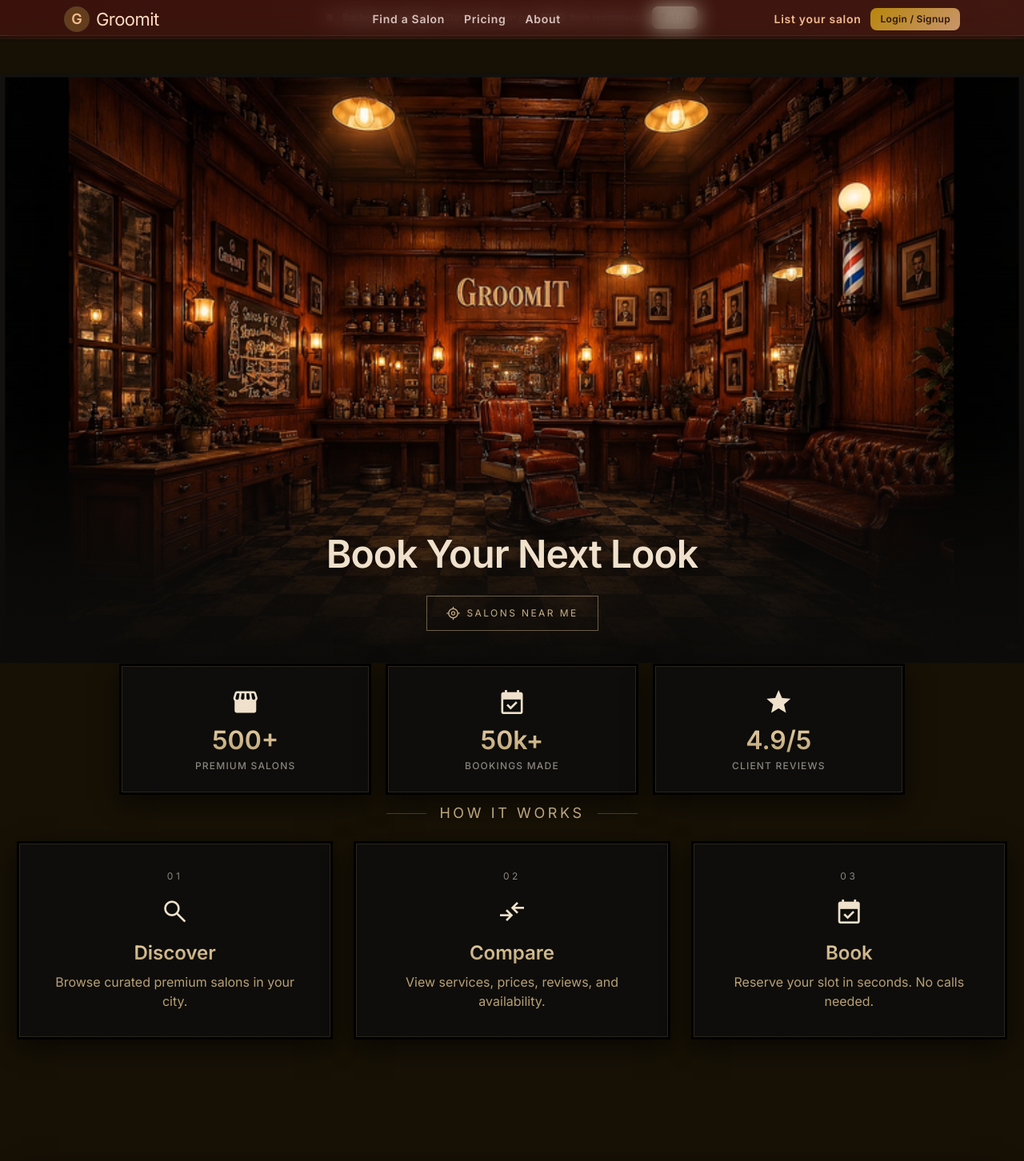
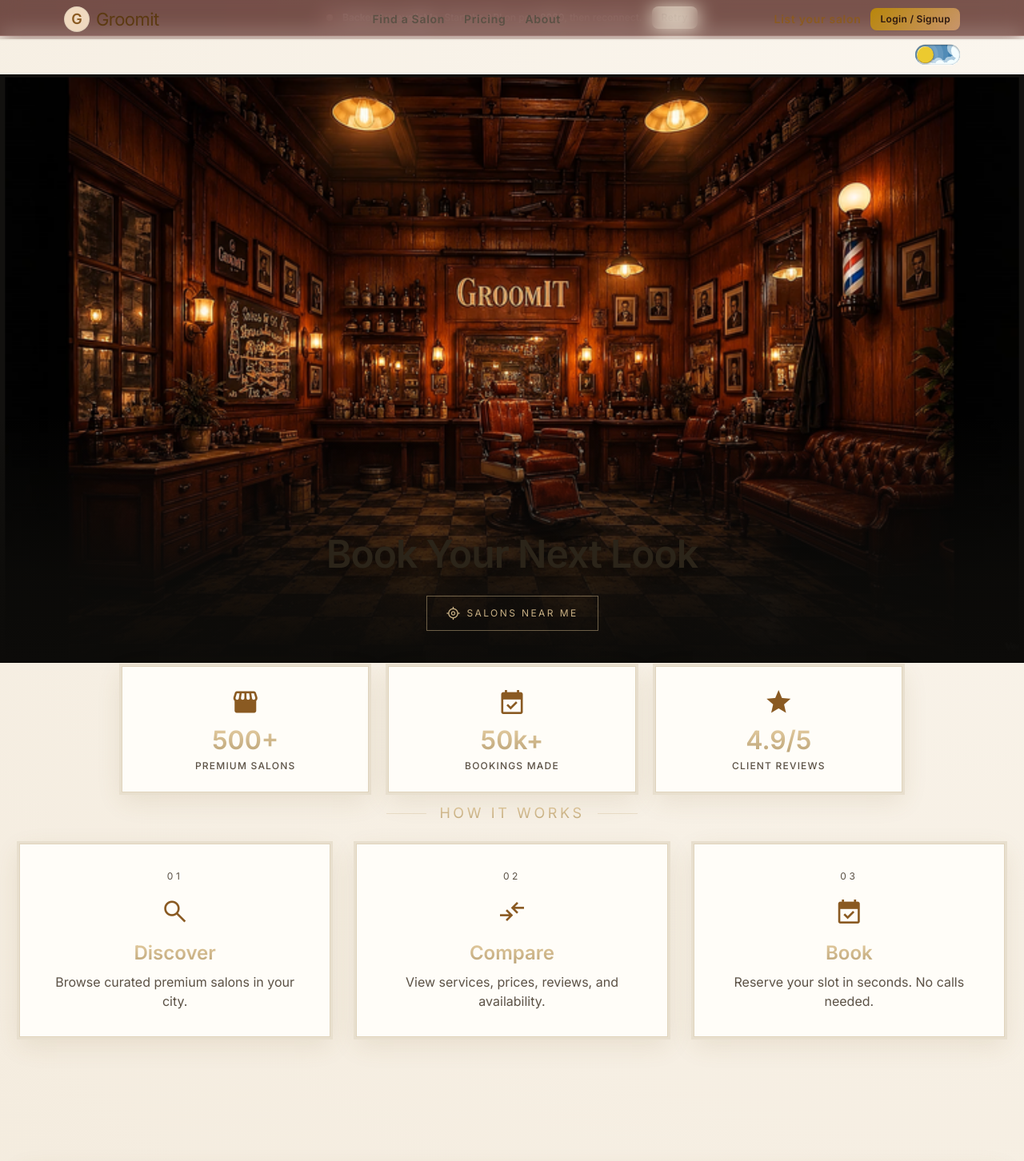
Before and after one commit to Tushargg1/hairsaloon, a React (Vite) app in the folder frontend/: page / in a window 1280 px wide. Shown: the top 1452 px of the page at 80% size. Built offline with nearby package versions, Linux system fonts and the light colour scheme; no server answers.

Commit message:
Show home-page theme toggle on all widths, top-right below navbar

```diff
--- a/frontend/src/platform/HomePage.jsx
+++ b/frontend/src/platform/HomePage.jsx
@@ -44,9 +44,9 @@ export default function HomePage() {
             <div key={stat.label}
               className="vintage-panel p-3 sm:p-6 text-center items-center transition-transform hover:-translate-y-1 duration-300">
               <div className="booking-texture" />
-              <Icon name={stat.icon} filled className="relative z-10 text-2xl sm:text-4xl mb-2" style={{ color: '#C8B084' }} />
+              <Icon name={stat.icon} filled className="relative z-10 text-2xl sm:text-4xl mb-2 text-secondary" />
               <h3 className="relative z-10 font-display text-headline-sm sm:text-headline-md gold-gradient-text mb-1">{stat.value}</h3>
-              <p className="relative z-10 font-body text-[9px] sm:text-label-sm uppercase leading-tight" style={{ color: '#8A857D', letterSpacing: '0.1em' }}>
+              <p className="relative z-10 font-body text-[9px] sm:text-label-sm uppercase leading-tight text-on-surface-variant" style={{ letterSpacing: '0.1em' }}>
                 {stat.label}
               </p>
             </div>
@@ -66,12 +66,12 @@ export default function HomePage() {
             <div key={item.step}
               className="vintage-panel p-8 text-center items-center hover:-translate-y-1 transition-transform duration-300">
               <div className="booking-texture" />
-              <span className="relative z-10 font-display text-xs mb-4" style={{ color: '#8A857D', letterSpacing: '0.3em' }}>
+              <span className="relative z-10 font-display text-xs mb-4 text-on-surface-variant" style={{ letterSpacing: '0.3em' }}>
                 {item.step}
               </span>
-              <Icon name={item.icon} filled className="relative z-10 text-4xl mb-4" style={{ color: '#C8B084' }} />
+              <Icon name={item.icon} filled className="relative z-10 text-4xl mb-4 text-secondary" />
               <h3 className="relative z-10 font-display text-headline-sm gold-gradient-text mb-2">{item.title}</h3>
-              <p className="relative z-10 font-body text-body-md" style={{ color: '#B8A074' }}>{item.desc}</p>
+              <p className="relative z-10 font-body text-body-md text-on-surface-variant">{item.desc}</p>
             </div>
           ))}
         </div>
@@ -83,7 +83,7 @@ export default function HomePage() {
           <div className="booking-texture" />
           <div className="relative z-10 w-full">
             <VintageHeading>Own a Salon?</VintageHeading>
-            <p className="font-body text-body-lg mb-8 max-w-xl mx-auto" style={{ color: '#B8A074' }}>
+            <p className="font-body text-body-lg mb-8 max-w-xl mx-auto text-on-surface-variant">
               List your business on Groomit and reach customers looking for premium grooming
               services. Free to start, and we never take commission.
             </p>
--- a/frontend/src/platform/PlatformLayout.jsx
+++ b/frontend/src/platform/PlatformLayout.jsx
@@ -1,11 +1,25 @@
+import { useState } from 'react'
 import { Outlet } from 'react-router-dom'
 import Navbar from '../shared/components/Navbar.jsx'
 import Footer from '../shared/components/Footer.jsx'
+import ThemeSwitch from '../shared/components/ThemeSwitch.jsx'
 
 export default function PlatformLayout() {
+  // Shares the salon site's theme key so switching on either side stays consistent.
+  const [theme, setTheme] = useState(() => localStorage.getItem('groomit-site-theme') || 'light')
+  const light = theme === 'light'
+  const toggleTheme = () => {
+    const next = light ? 'dark' : 'light'
+    localStorage.setItem('groomit-site-theme', next)
+    setTheme(next)
+  }
+
   return (
-    <div className="min-h-screen flex flex-col bg-[#161005]">
+    <div className={`site-root min-h-screen flex flex-col ${light ? 'theme-light' : ''}`}>
       <Navbar />
+      <ThemeSwitch checked={!light} onChange={toggleTheme}
+        className="hidden md:inline-flex fixed top-14 right-4 lg:right-[80px] z-[90]"
+        style={{ '--toggle-size': '10px' }} />
       <div className="flex-grow pt-12">
         <Outlet />
       </div>
--- a/frontend/src/shared/components/Navbar.jsx
+++ b/frontend/src/shared/components/Navbar.jsx
@@ -15,7 +15,7 @@ export default function Navbar() {
   const close = () => setMenuOpen(false)
 
   return (
-    <nav className="fixed top-0 w-full z-50 bg-[#230F08]/30 backdrop-blur-md border-b border-outline-variant/15 shadow-sm transition-all duration-300">
+    <nav className="site-nav fixed top-0 w-full z-50 backdrop-blur-md border-b border-outline-variant/15 shadow-sm transition-all duration-300">
       <div className="flex justify-between items-center w-full px-4 lg:px-[80px] py-1 max-w-[1280px] mx-auto h-12">
         {/* Brand */}
         <Link to="/" className="flex items-center gap-2" aria-label="Groomit home">
@@ -68,7 +68,7 @@ export default function Navbar() {
 
       {/* Mobile Menu */}
       {menuOpen && (
-        <div className="md:hidden border-t border-outline-variant/20 bg-[#230F08]/30 backdrop-blur-md px-4 py-4 flex flex-col gap-4">
+        <div className="site-menu md:hidden border-t border-outline-variant/20 backdrop-blur-md px-4 py-4 flex flex-col gap-4">
           <NavLink to="/salons" onClick={close} className="font-body text-label-md text-on-surface-variant">Find a Salon</NavLink>
           <NavLink to="/pricing" onClick={close} className="font-body text-label-md text-on-surface-variant">Pricing</NavLink>
           <NavLink to="/about" onClick={close} className="font-body text-label-md text-on-surface-variant">About</NavLink>
--- a/frontend/src/tenant/TenantLayout.jsx
+++ b/frontend/src/tenant/TenantLayout.jsx
@@ -350,7 +350,7 @@ export default function TenantLayout() {
 
       {isHome && !notOnboarded && (
         <ThemeSwitch checked={!siteLight} onChange={toggleSiteTheme}
-          className="hidden md:inline-flex fixed top-14 right-4 lg:right-[80px] z-[90]" style={{ '--toggle-size': '10px' }} />
+          className="fixed top-14 right-4 lg:right-[80px] z-[95] drop-shadow-lg" style={{ '--toggle-size': '11px' }} />
       )}
 
       <QuickNavPill />
```
